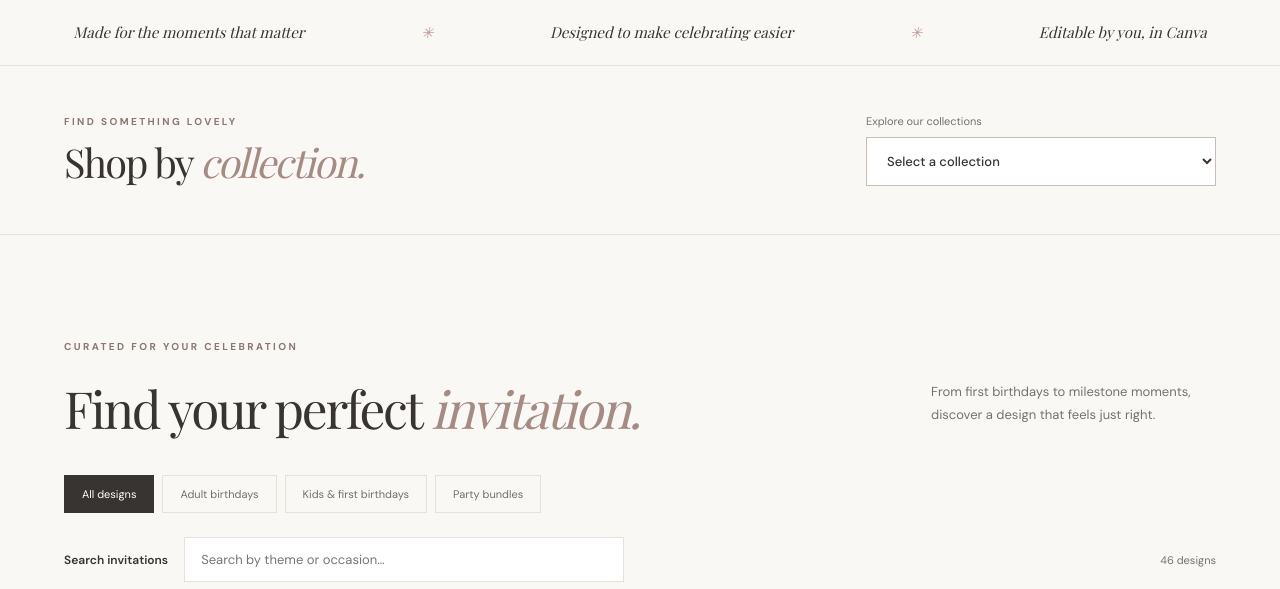
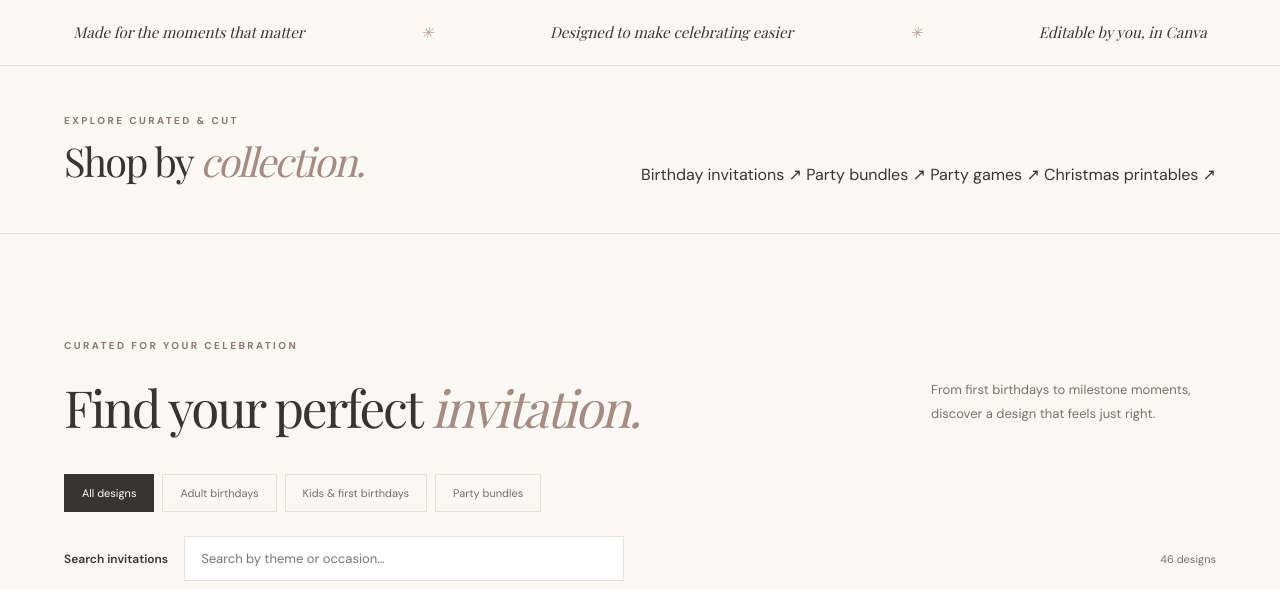
Before and after one commit to curatedandcutbyel-beep/curatedandcut, a plain HTML site: page index.html in a window 1280 px wide. Shown: the part 789-1378 px from the top of the page. Drawn offline with nearby package versions, Linux system fonts and the light colour scheme.

Commit message:
Replace unstyled dropdown with boutique collection navigation

```diff
--- a/index.html
+++ b/index.html
@@ -34,7 +34,7 @@
 <link href="https://fonts.googleapis.com/css2?family=DM+Sans:wght@400;500;600;700&family=Playfair+Display:wght@400;500;600&display=swap" rel="stylesheet">
 
 <!-- WEBSITE STYLES -->
-<link rel="stylesheet" href="styles.css">
+<link rel="stylesheet" href="styles.css?v=20261117-collection-links">
 
 <!-- GOOGLE ANALYTICS -->
 <script async src="https://www.googletagmanager.com/gtag/js?id=G-0NYW1TGPQN"></script>
@@ -167,19 +167,15 @@ gtag('config', 'G-0NYW1TGPQN');
 <!-- SHOP BY COLLECTION -->
 <section class="shop-by-collection" aria-labelledby="shop-by-collection-heading">
   <div class="shop-by-collection-copy">
-    <span class="eyebrow">FIND SOMETHING LOVELY</span>
+    <span class="eyebrow">EXPLORE CURATED &amp; CUT</span>
     <h2 id="shop-by-collection-heading">Shop by <em>collection.</em></h2>
   </div>
-  <div class="shop-by-collection-control">
-    <label for="shop-collection-select">Explore our collections</label>
-    <select id="shop-collection-select" aria-label="Choose a product collection">
-      <option value="" selected disabled>Select a collection</option>
-      <option value="birthdays">Birthday Invitations</option>
-      <option value="bundles">Party Bundles</option>
-      <option value="party-games">Party Games</option>
-      <option value="christmas">Christmas Printables</option>
-    </select>
-  </div>
+  <nav class="collection-shortcuts" aria-label="Shop by collection">
+    <a href="#collection" data-collection="birthdays">Birthday invitations <span aria-hidden="true">↗</span></a>
+    <a href="#collection" data-collection="bundles">Party bundles <span aria-hidden="true">↗</span></a>
+    <a href="#party-games" data-collection="party-games">Party games <span aria-hidden="true">↗</span></a>
+    <a href="#christmas" data-collection="christmas">Christmas printables <span aria-hidden="true">↗</span></a>
+  </nav>
 </section>
 
 <!-- INVITATION COLLECTION -->
@@ -491,7 +487,7 @@ gtag('config', 'G-0NYW1TGPQN');
 </footer>
 
 <!-- WEBSITE JAVASCRIPT -->
-<script src="script.js?v=20261117-shop-collections-v2" defer></script>
+<script src="script.js?v=20261117-collection-links" defer></script>
 
 </body>
 </html>
```
